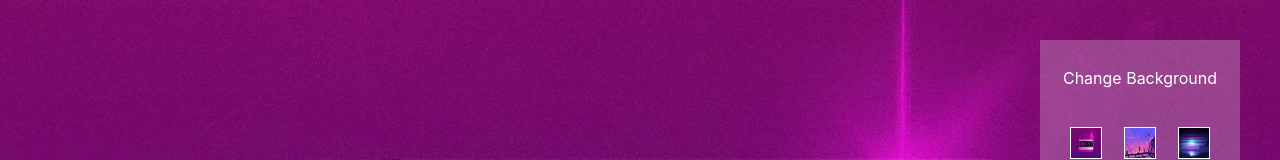
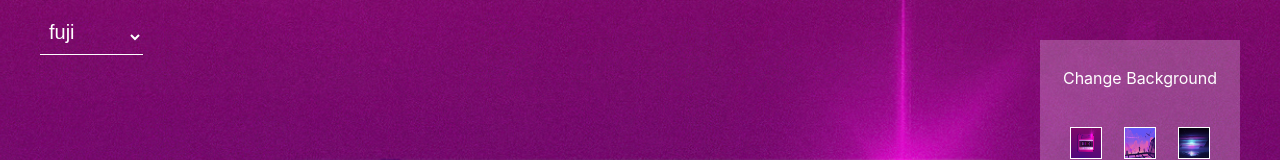
Before and after one commit to zt4ff/churchradio, a React (Create React App) app: page / in a window 1280 px wide. Shown: the top 160 px of the page. Built offline with nearby package versions, Linux system fonts and the light colour scheme.

Commit message:
create playlist dropdown selector

```diff
--- a/src/App.tsx
+++ b/src/App.tsx
@@ -3,6 +3,7 @@ import "./App.css";
 import { Background } from "./components/background";
 import { Settings } from "./components/settings";
 import { MediaController } from "./components/controller";
+import { PlaylistDropDown } from "./components/playlist_dropdown";
 
 export type PlayLists = "sermons" | "rap_gospel" | "chants";
 
@@ -18,6 +19,7 @@ function App() {
           }}
         />
         <MediaController />
+        <PlaylistDropDown />
       </>
     </Background>
   );
--- /dev/null
+++ b/src/components/playlist_dropdown/index.tsx
@@ -0,0 +1,15 @@
+import React from "react";
+import { PlaylistDropDownContainer, PlaylistOption } from "./styled";
+
+// TODO - update use states
+const playlists = ["fuji", "reggae"];
+
+export const PlaylistDropDown: React.FC = () => {
+  return (
+    <PlaylistDropDownContainer>
+      {playlists.map((playlist) => (
+        <PlaylistOption>{playlist}</PlaylistOption>
+      ))}
+    </PlaylistDropDownContainer>
+  );
+};
--- /dev/null
+++ b/src/components/playlist_dropdown/styled.ts
@@ -0,0 +1,21 @@
+import styled from "styled-components";
+
+export const PlaylistDropDownContainer = styled.select`
+  position: absolute;
+  top: 20px;
+  left: 40px;
+  border: none;
+  border-bottom: 1px solid #fff;
+  padding: 0 15px 10px 5px;
+  font-size: 20px;
+  color: #fff;
+  background: none;
+
+  &:focus {
+    outline: none;
+  }
+`;
+
+export const PlaylistOption = styled.option`
+  color: #000;
+`;
```
